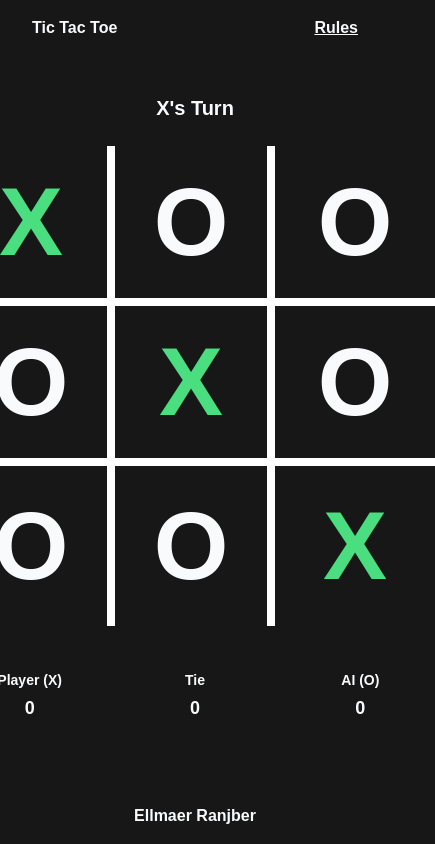
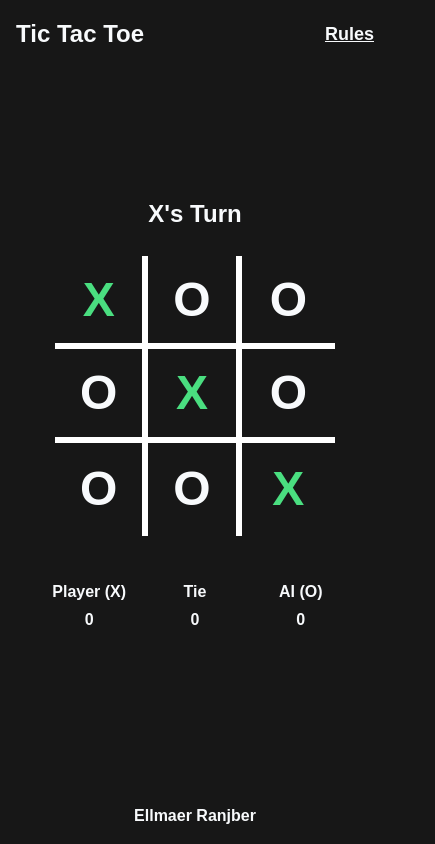
Before and after one commit to mjollnir03/Tic-Tac-Toe, a React (Vite) app in the folder tic-tac-toe/: page / in a window 390 px wide. Shown: the whole page, 435 px wide, since content can reach past the window. Built offline with nearby package versions, Linux system fonts and the light colour scheme.

Commit message:
initial static website complete
currently only displays the mock up website as a static page

```diff
--- a/tic-tac-toe/src/App.tsx
+++ b/tic-tac-toe/src/App.tsx
@@ -4,9 +4,11 @@ function App() {
     return (
         <div className="min-h-screen flex flex-col bg-[#171717] text-[#F8FAFC]">
             {/* Header */}
-            <header className="flex justify-between items-center px-8 mt-4">
-                <p className="lg:text-[64px] font-semibold">Tic Tac Toe</p>
-                <p className="lg:text-[24px] font-semibold underline cursor-pointer">
+            <header className="flex justify-between items-center px-4 sm:px-8 mt-4">
+                <p className="text-[24px] xs:text-[28px] sm:text-[32px] md:text-[48px] lg:text-[64px] font-semibold">
+                    Tic Tac Toe
+                </p>
+                <p className="text-[18px] xs:text-[20px] sm:text-[24px] md:text-[28px] lg:text-[32px] font-semibold underline cursor-pointer">
                     Rules
                 </p>
             </header>
@@ -15,14 +17,14 @@ function App() {
             <main className="flex flex-1 justify-center items-center">
                 <div className="flex flex-col items-center">
                     {/* Current Turn */}
-                    <div className="font-semibold text-xl lg:text-2xl mb-6">
+                    <div className="font-semibold text-[24px] xs:text-[28px] sm:text-[32px] md:text-[36px] lg:text-[40px] mb-6">
                         X&apos;s Turn
                     </div>
 
                     {/* Board */}
-                    < Board />
+                    <Board />
 
-                    {/* Scoreboard  */}
+                    {/* Scoreboard */}
                     <div className="mt-8 w-full max-w-[520px]">
                         <div className="grid grid-cols-3 gap-4">
                             <ScoreCard label="Player (X)" value={0} />
@@ -34,7 +36,7 @@ function App() {
             </main>
 
             {/* Footer */}
-            <footer className="text-center py-4 lg:text-[24px] font-semibold">
+            <footer className="text-center py-4 text-[16px] xs:text-[18px] sm:text-[20px] md:text-[22px] lg:text-[24px] font-semibold">
                 Ellmaer Ranjber
             </footer>
         </div>
@@ -43,46 +45,51 @@ function App() {
 
 function ScoreCard({ label, value }: { label: string; value: number }) {
     return (
-        <div className="flex flex-col items-center px-4 py-3">
-            <div className="text-sm lg:text-base font-semibold">{label}</div>
-            <div className="text-lg lg:text-xl font-semibold mt-1">{value}</div>
+        <div className="flex flex-col items-center px-2 sm:px-4 py-3">
+            <div className="text-[16px] xs:text-[18px] sm:text-[20px] md:text-[22px] lg:text-[24px] font-semibold">
+                {label}
+            </div>
+            <div className="text-[16px] xs:text-[18px] sm:text-[20px] md:text-[22px] lg:text-[24px] font-semibold mt-1">
+                {value}
+            </div>
         </div>
     );
 }
 
 function Board() {
     return (
-        <div className="grid grid-cols-3 grid-rows-3 w-[480px] h-[480px] font-semibold">
+        // Resize grid per breakpoint
+        <div className="grid grid-cols-3 grid-rows-3 w-[280px] h-[280px] xs:w-[360px] xs:h-[360px] sm:w-[420px] sm:h-[420px] md:w-[460px] md:h-[460px] lg:w-[500px] lg:h-[500px] font-semibold">
             {/* Row 1 */}
-            <div className="flex items-center justify-center border-r-[8px] border-b-[8px] border-white text-[96px] text-[#4ADE80]">
+            <div className="flex items-center justify-center border-r-[6px] sm:border-r-[8px] border-b-[6px] sm:border-b-[8px] border-white text-[48px] xs:text-[60px] sm:text-[72px] md:text-[84px] lg:text-[96px] text-[#4ADE80]">
                 X
             </div>
-            <div className="flex items-center justify-center border-r-[8px] border-b-[8px] border-white text-[96px]">
+            <div className="flex items-center justify-center border-r-[6px] sm:border-r-[8px] border-b-[6px] sm:border-b-[8px] border-white text-[48px] xs:text-[60px] sm:text-[72px] md:text-[84px] lg:text-[96px]">
                 O
             </div>
-            <div className="flex items-center justify-center border-b-[8px] border-white text-[96px]">
+            <div className="flex items-center justify-center border-b-[6px] sm:border-b-[8px] border-white text-[48px] xs:text-[60px] sm:text-[72px] md:text-[84px] lg:text-[96px]">
                 O
             </div>
 
             {/* Row 2 */}
-            <div className="flex items-center justify-center border-r-[8px] border-b-[8px] border-white text-[96px]">
+            <div className="flex items-center justify-center border-r-[6px] sm:border-r-[8px] border-b-[6px] sm:border-b-[8px] border-white text-[48px] xs:text-[60px] sm:text-[72px] md:text-[84px] lg:text-[96px]">
                 O
             </div>
-            <div className="flex items-center justify-center border-r-[8px] border-b-[8px] border-white text-[96px] text-[#4ADE80]">
+            <div className="flex items-center justify-center border-r-[6px] sm:border-r-[8px] border-b-[6px] sm:border-b-[8px] border-white text-[48px] xs:text-[60px] sm:text-[72px] md:text-[84px] lg:text-[96px] text-[#4ADE80]">
                 X
             </div>
-            <div className="flex items-center justify-center border-b-[8px] border-white text-[96px]">
+            <div className="flex items-center justify-center border-b-[6px] sm:border-b-[8px] border-white text-[48px] xs:text-[60px] sm:text-[72px] md:text-[84px] lg:text-[96px]">
                 O
             </div>
 
             {/* Row 3 */}
-            <div className="flex items-center justify-center border-r-[8px] border-white text-[96px]">
+            <div className="flex items-center justify-center border-r-[6px] sm:border-r-[8px] border-white text-[48px] xs:text-[60px] sm:text-[72px] md:text-[84px] lg:text-[96px]">
                 O
             </div>
-            <div className="flex items-center justify-center border-r-[8px] border-white text-[96px]">
+            <div className="flex items-center justify-center border-r-[6px] sm:border-r-[8px] border-white text-[48px] xs:text-[60px] sm:text-[72px] md:text-[84px] lg:text-[96px]">
                 O
             </div>
-            <div className="flex items-center justify-center text-[96px] text-[#4ADE80]">
+            <div className="flex items-center justify-center text-[48px] xs:text-[60px] sm:text-[72px] md:text-[84px] lg:text-[96px] text-[#4ADE80]">
                 X
             </div>
         </div>
```
